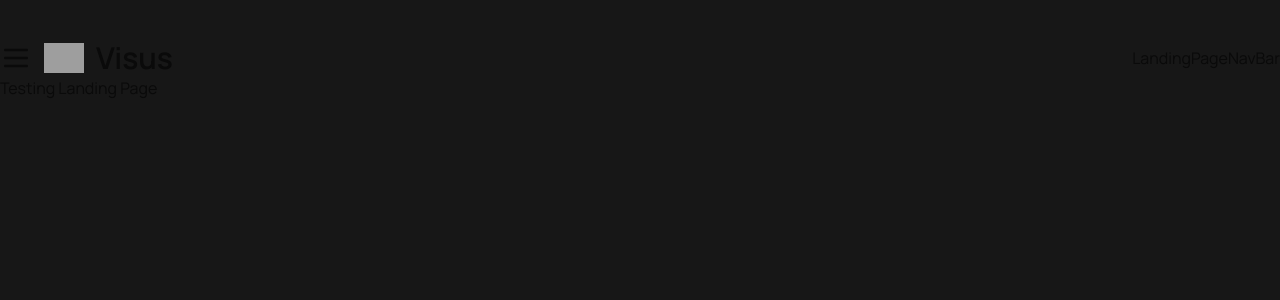
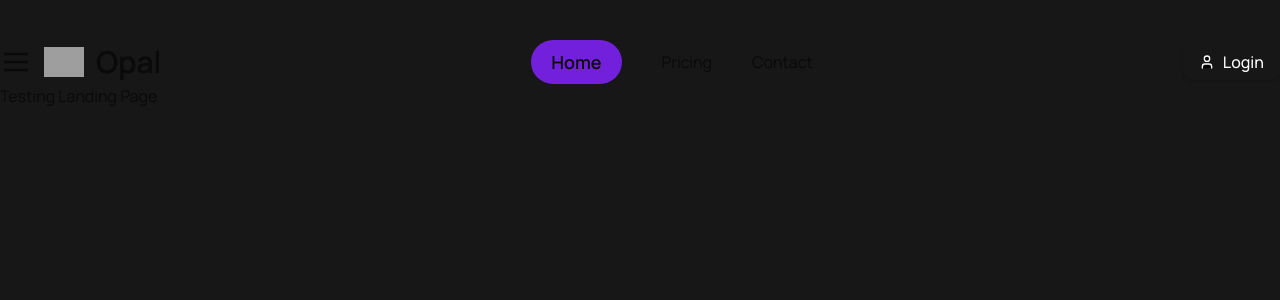
Before and after one commit to shashank-mishra14/Visus, a Next.js app: page / in a window 1280 px wide. Shown: the top 300 px of the page. Built offline with nearby package versions, Linux system fonts and the light colour scheme; grey boxes are pictures that could not be loaded.

Commit message:
navbar done landing page

```diff
--- a/app/(website)/_components/navbar.tsx
+++ b/app/(website)/_components/navbar.tsx
@@ -1,26 +1,43 @@
-import { Menu } from "lucide-react";
-import Image from "next/image";
-import React from "react";
+import { Button } from '@/components/ui/button'
+import { Menu, User } from 'lucide-react'
+import Image from 'next/image'
+import Link from 'next/link'
 
-type Props = {};
+import React from 'react'
 
-const LandingPageNavBar = (props: Props) => {
+// type Props = object
+
+const LandingPageNavBar = () => {
   return (
     <div className="flex w-full justify-between items-center">
-      <div  className="text-3xl font-semibold flex items-center gap-x-3">
+      <div className="text-3xl font-semibold flex items-center gap-x-3">
         <Menu className="w-8 h-8" />
         <Image
-         alt="logo"
-            src="/opal-logo.svg"
-            width={40}
-            height={40}
+          alt="logo"
+          src="/opal-logo.svg"
+          width={40}
+          height={40}
         />
-        Visus
+        Opal
       </div>
-        LandingPageNavBar
+      <div className="hidden gap-x-10 items-center lg:flex">
+        <Link
+          href="/"
+          className="bg-[#7320DD] py-2 px-5 font-semibold text-lg rounded-full hover:bg-[#7320DD]/80"
+        >
+          Home
+        </Link>
+        <Link href="/">Pricing</Link>
+        <Link href="/">Contact</Link>
+      </div>
+      <Link href="/auth/sign-in">
+        <Button className="text-base flex gap-x-2">
+          <User fill="#000" />
+          Login
+        </Button>
+      </Link>
+    </div>
+  )
+}
 
-    </div>
-  );
-};
-
-export default LandingPageNavBar;
+export default LandingPageNavBar
```
